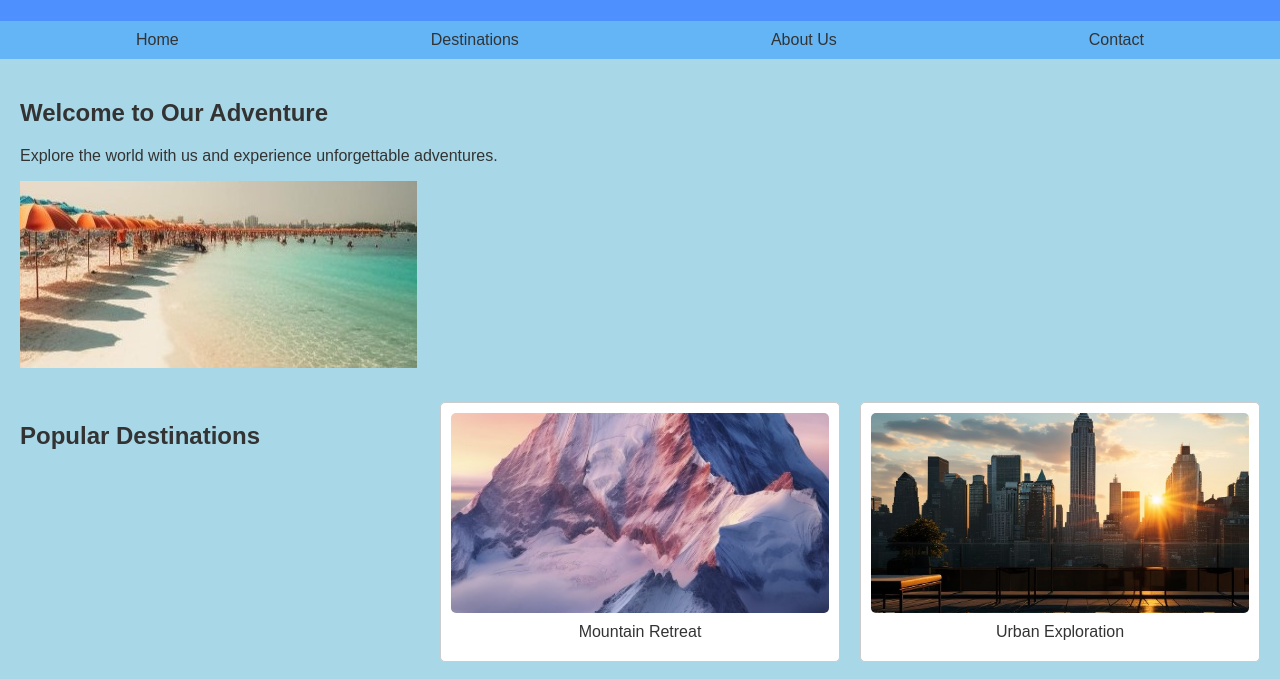
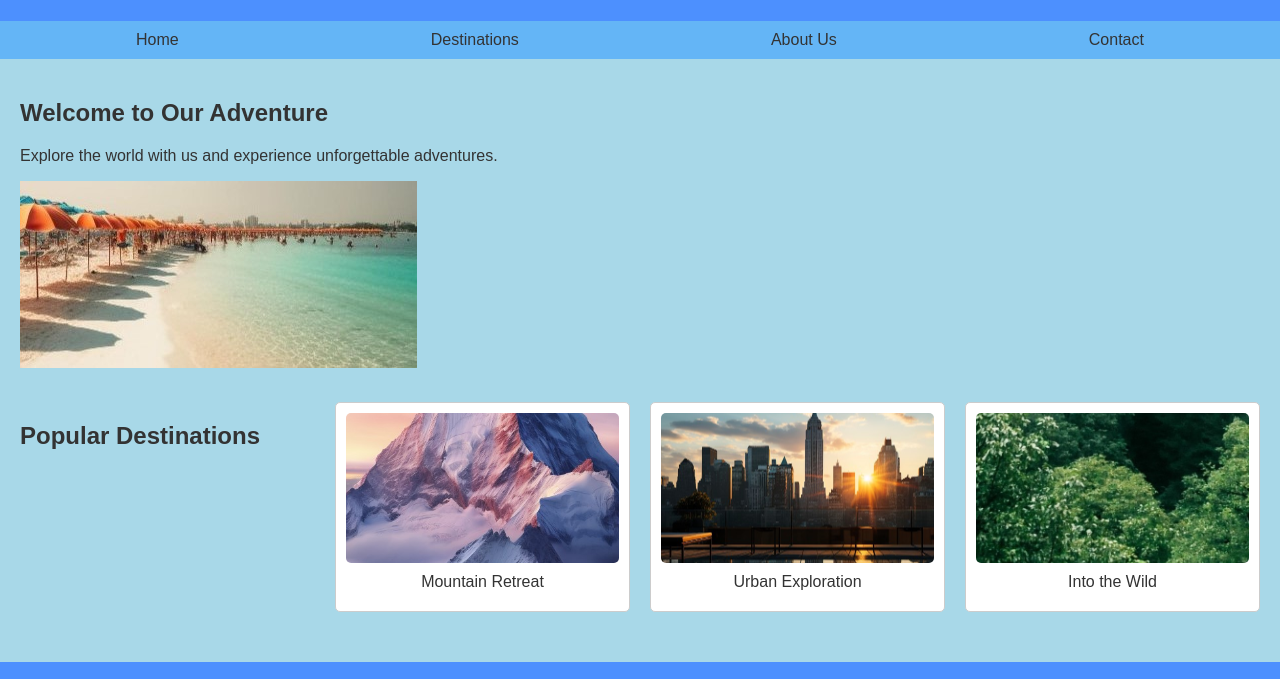
Before and after one commit to Sreekanth7Gs/travel_static_website, a plain HTML site: page index.html in a window 1280 px wide. Shown: the part 99-778 px from the top of the page. Drawn offline with Linux system fonts and the light colour scheme.

Commit message:
code changed

```diff
--- a/styles.css
+++ b/styles.css
@@ -56,7 +56,7 @@ footer {
 /* Additional Styles for Destinations Section */
 #destinations {
     display: grid;
-    grid-template-columns: repeat(auto-fit, minmax(300px, 1fr));
+    grid-template-columns: repeat(auto-fit, minmax(200px, 1fr));
     grid-gap: 20px;
 }
 
@@ -73,7 +73,7 @@ footer {
 
 .destination img {
     width: 100%;
-    height: 200px; /* Set a fixed height for the images */
+    height: 150px; /* Set a fixed height for the images */
     object-fit: cover; /* Ensure images maintain their aspect ratio */
     border-radius: 5px;
 }
```
